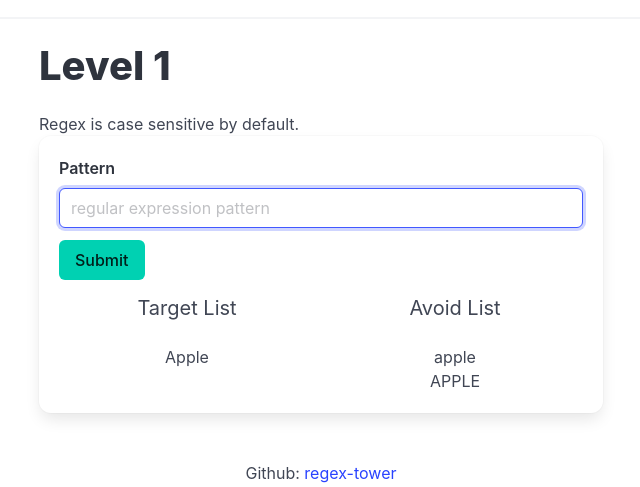
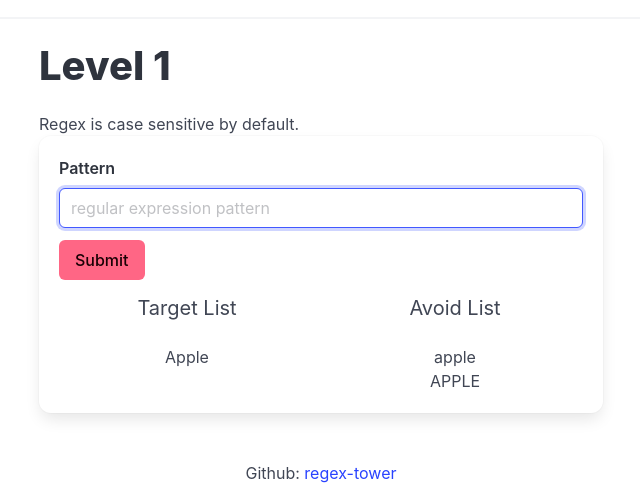
Before and after one commit to tim-alt-delete/regex-tower, a Flask app: page /1 in a window 1280 px wide. Shown: the part 437-924 px from the top of the page, without its empty margins (319-959 px from the left). Run offline with Flask 3, Linux system fonts and the light colour scheme.

Commit message:
redo demo

```diff
--- a/templates/index.html
+++ b/templates/index.html
@@ -58,7 +58,7 @@
               </div>
 
               <!-- TODO: Change class to is-primary -->
-              <button type="submit" id="submit-button" class="button is-primary">Submit</button>
+              <button type="submit" id="submit-button" class="button is-danger">Submit</button>
 
               <div class="fixed-grid has-2-cols has-text-centered" style="margin-top:1rem;">
                 <div class="grid">
```
